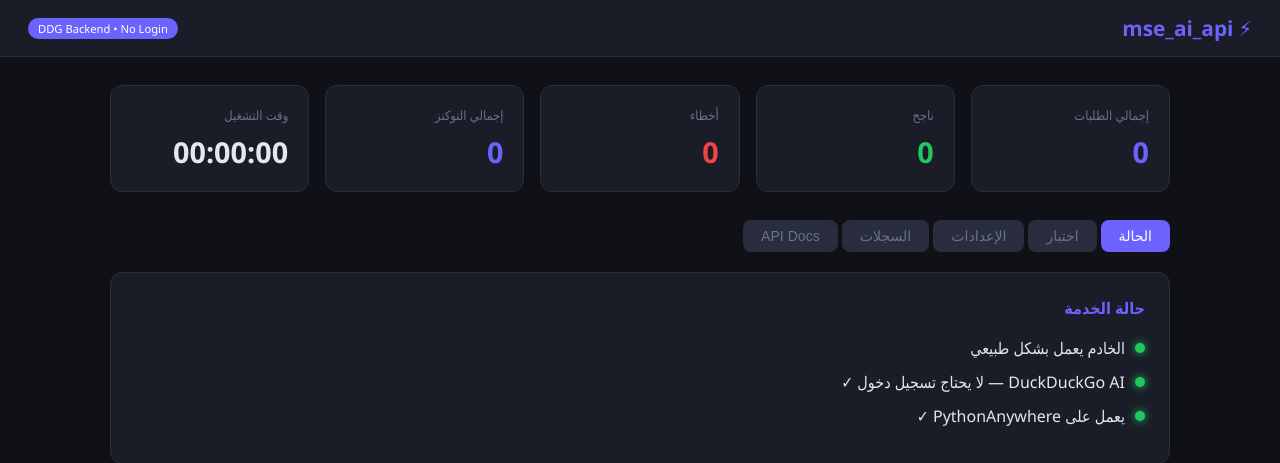
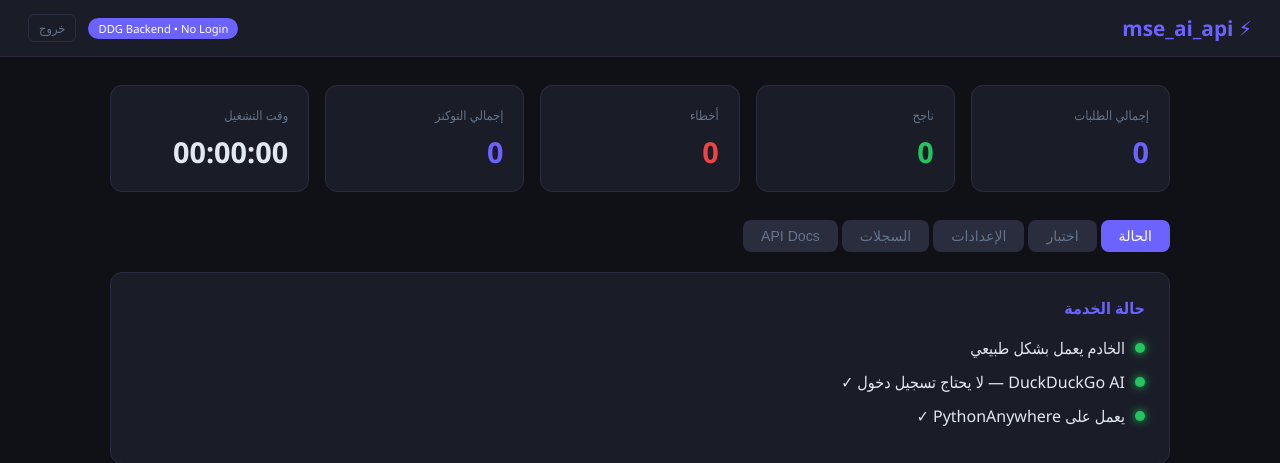
Before and after one commit to OmarHalima/mse_ai_api, a FastAPI app: page /dashboard in a window 1280 px wide. Shown: the top 463 px of the page. Run offline with FastAPI, Linux system fonts and the light colour scheme; data that the repository does not hold is empty.

Commit message:
Update dashboard.html

```diff
--- a/templates/dashboard.html
+++ b/templates/dashboard.html
@@ -66,7 +66,10 @@
 <body>
 <nav>
   <span class="logo">⚡ mse_ai_api</span>
-  <span class="badge">DDG Backend • No Login</span>
+  <div style="display:flex;align-items:center;gap:12px;">
+    <span class="badge">DDG Backend • No Login</span>
+    <a href="/logout" style="color:var(--muted);font-size:.8rem;text-decoration:none;padding:4px 10px;border:1px solid var(--border);border-radius:6px;">خروج</a>
+  </div>
 </nav>
 
 <div class="container">
```
